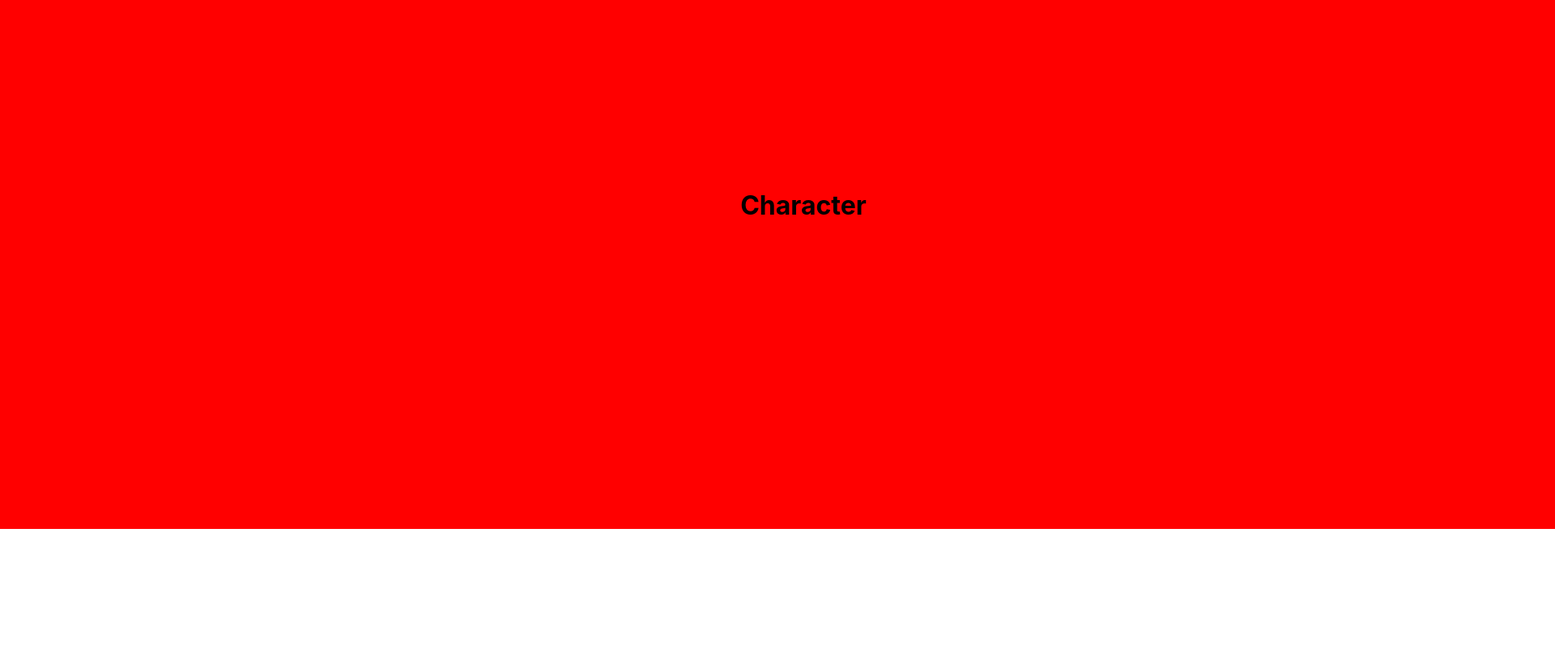
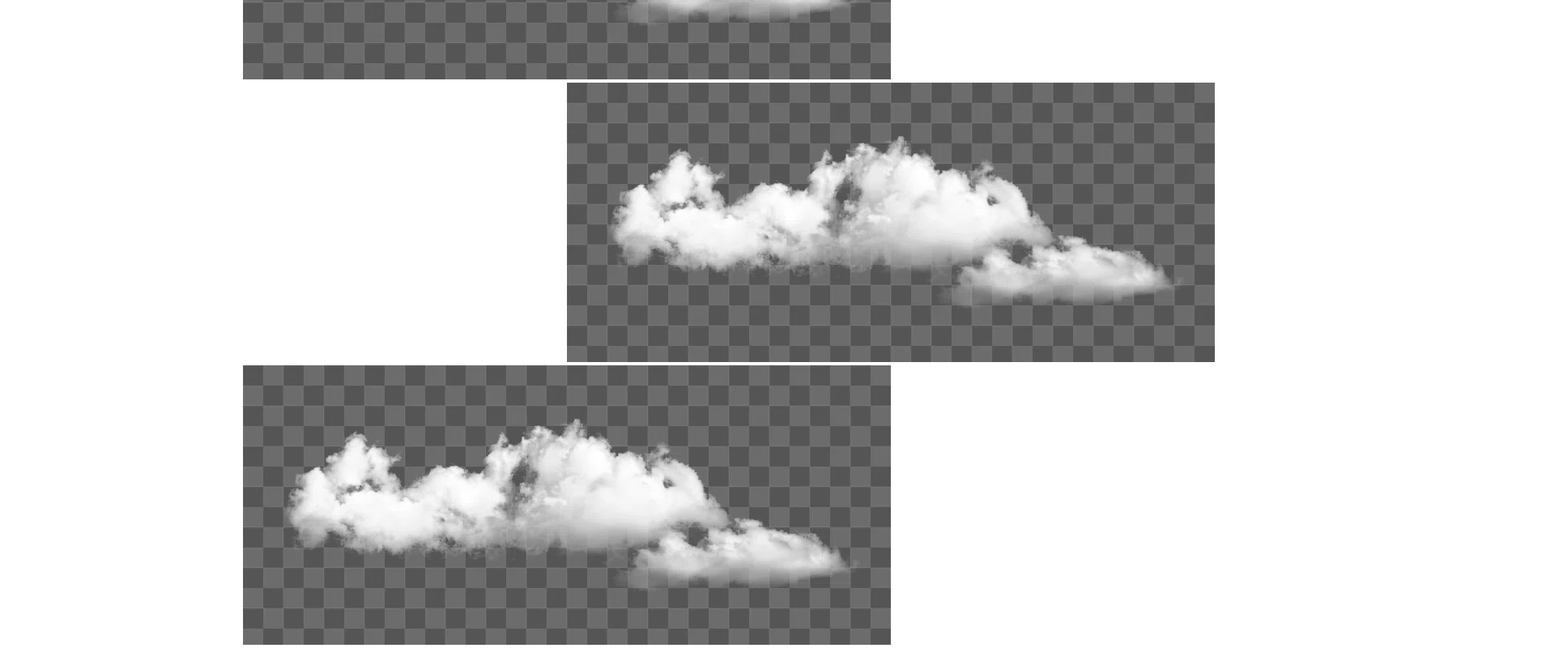
Before and after one commit to raj1mayur/Stack-Animation, a React (Create React App) app in the folder animation/: page / in a window 1280 px wide. Shown: the part 147-947 px from the top of the page at 81% size, 1920 px wide, since content can reach past the window. Before the commit the page ends 800 px from the top, so only its background shows below. Built offline with nearby package versions, Linux system fonts and the light colour scheme.

Commit message:
Clouds going in different directions .The cloud image is in public folder.

```diff
--- a/animation/src/App.js
+++ b/animation/src/App.js
@@ -1,9 +1,11 @@
 import './App.css';
-import Globe from './components/char animation/globe';
+// import Globe from './components/char animation/globe';
+import Cloud from './components/cloud animation/cloud';
 
 function App() {
   return (
-   <Globe head="Character"/>
+  //  <Globe head="Character"/>,
+   <Cloud />
   );
 }
 
--- a/animation/src/components/cloud animation/cloud.css
+++ b/animation/src/components/cloud animation/cloud.css
@@ -0,0 +1,57 @@
+body{
+    margin: 0;
+    padding: 0;
+    box-sizing: border-box;
+    overflow:hidden ;
+
+}
+
+  .cloud .cl0{
+    margin-left: 300px;
+    margin-top: -100px;
+    animation: moveCloud0 1s linear 1;
+    /* animation-name: moveCloud; */
+  }
+  .cloud .cl1{
+    margin-left: 700px;
+    animation: moveCloud1 1s linear 1;
+    /* animation-name: moveCloud1;
+    animation-delay: 1s;
+    animation-timing-function: linear;
+    animation-iteration-count: 1; */
+
+  }
+  .cloud .cl2{
+    margin-left: 300px;
+
+    animation: moveCloud2 1s linear 1;
+    /* animation-name: moveCloud; */
+  }
+
+
+  @keyframes moveCloud0 {
+    0% {
+      transform: translateX(20%);
+    }
+    100% {
+      transform: translateX(-100%);
+    }
+  }
+  @keyframes moveCloud1 {
+    0% {
+      transform: translateX(-50%); /* Start from the left, outside of the viewport */
+    }
+    100% {
+      transform: translateX(100%); /* End on the right, outside of the viewport */
+    }
+  }
+  @keyframes moveCloud2 {
+    0% {
+      transform: translateX(20%);
+    }
+    100% {
+      transform: translateX(-100%);
+    }
+  }
+
+  /* ---------------------- */
--- a/animation/src/components/cloud animation/cloud.jsx
+++ b/animation/src/components/cloud animation/cloud.jsx
@@ -0,0 +1,16 @@
+import React, {useState} from "react";
+import "./cloud.css";
+
+export default function Cloud(){
+    return(
+        <>
+           <div className="cloud">
+            <img className="animeCloud cl0"  src="/images/cloudpng1.webp" alt="cloud" />
+            <img className="animeCloud cl1"  src="/images/cloudpng1.webp" alt="cloud" />
+            <img className="animeCloud cl2"  src="/images/cloudpng1.webp" alt="cloud" />
+           </div>
+
+
+        </>
+    )
+}
```
Also changed, not shown: animation/public/images/cloudpng1.webp (added).
